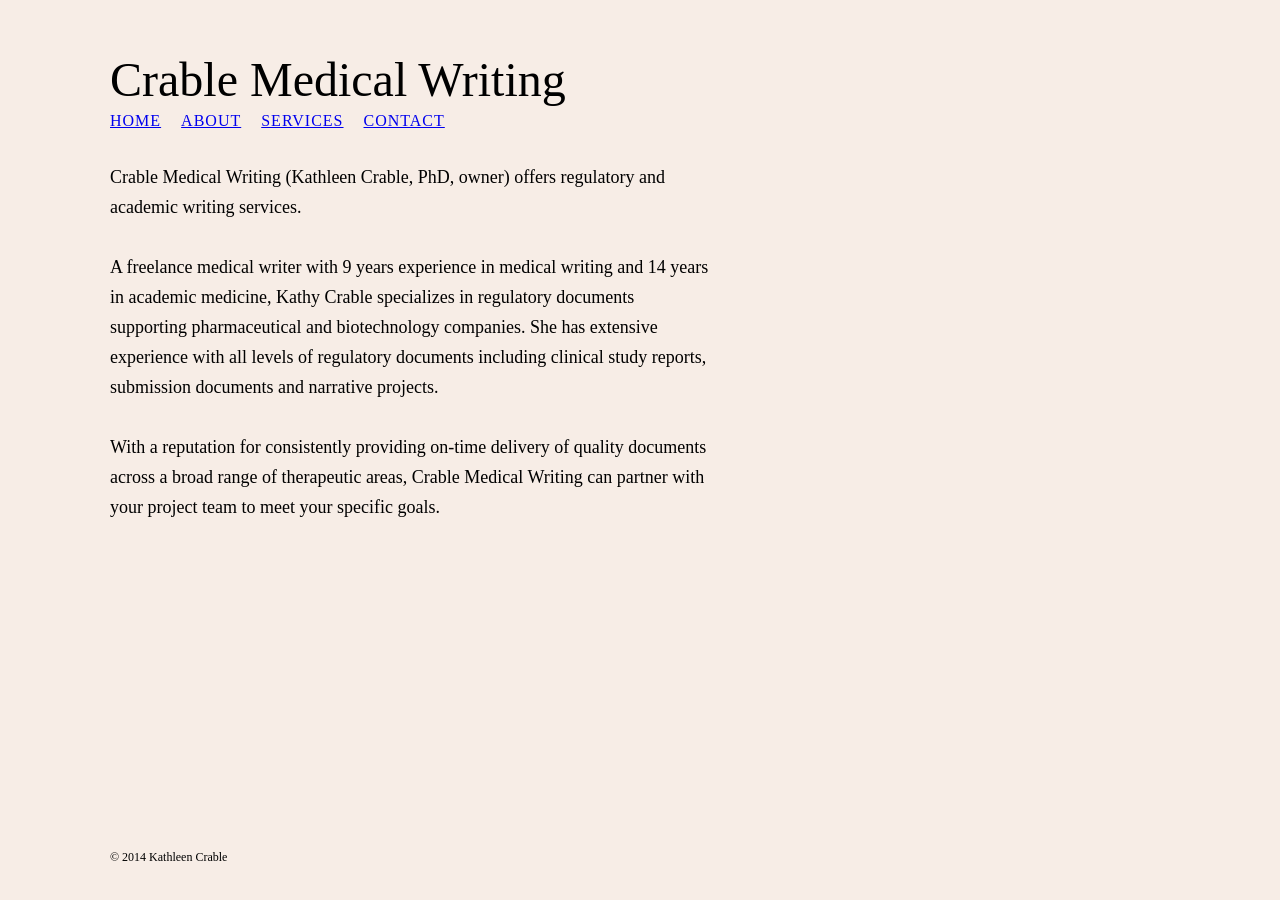
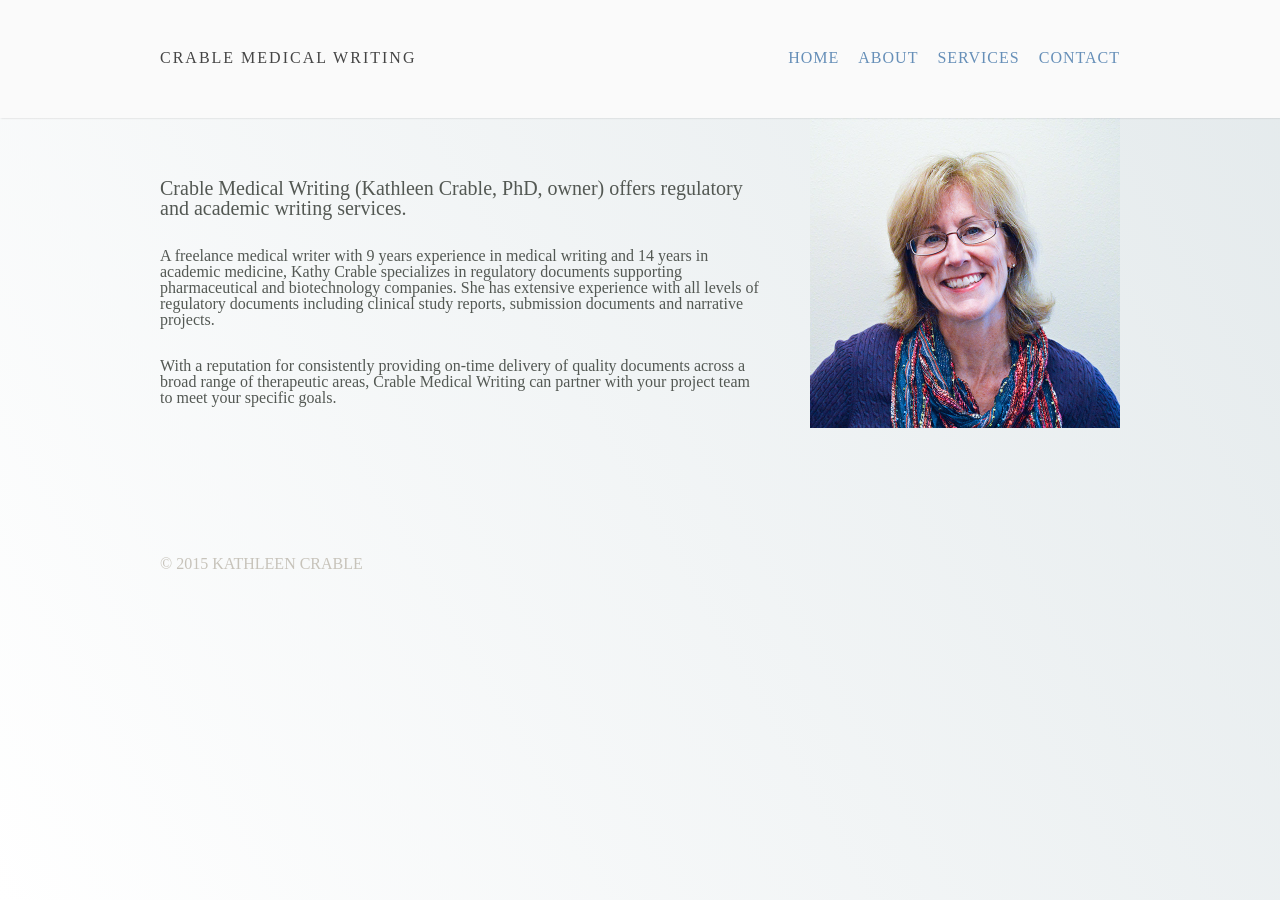
Before and after one commit to diurnalist/crablemedicalwriting.com, a Jekyll site: the page built from index.md, in a window 1280 px wide. Built offline with Jekyll 4.4.1, drawn with Linux system fonts in a browser that asks for light colours; Markdown is read by kramdown in place of the engine named in the settings.

Commit message:
Finishing first pass at styles

```diff
--- a/_config.yml
+++ b/_config.yml
@@ -1,6 +1,16 @@
 safe:    false
 baseurl: ""
 url:     http://www.crablemedicalwriting.com
+
+navigation:
+ - title: Home
+   url: /index.html
+ - title: About
+   url: /about.html
+ - title: Services
+   url: /services.html
+ - title: Contact
+   url: /contact.html
 
 source:      .
 destination: ./_site
--- a/_layouts/default.html
+++ b/_layouts/default.html
@@ -10,11 +10,8 @@
   <!-- Homepage CSS -->
   <link rel="stylesheet" href="/css/screen.css" type="text/css" media="screen, projection" />
 
-  {% if site.typekit %}
-  <!-- Typekit -->
-  <script type="text/javascript" src="http://use.typekit.com/{{ site.typekit }}.js"></script>
-  <script type="text/javascript">try{Typekit.load();}catch(e){}</script>
-  {% endif %}
+  <!-- Custom font -->
+  <link href='http://fonts.googleapis.com/css?family=Bitter:400,700' rel='stylesheet' type='text/css'>
 
   <!-- Page scripts -->
   <script type="text/javascript" src="/js/ender.min.js"></script>
@@ -36,24 +33,28 @@
 </head>
 <body>
 
-<div id="main">
-
   <header class="header">
+    <div class="content-wrapper">
       <h1 class="top-heading">Crable Medical Writing</h1>
       <nav class="top-nav">
-        <a class="top-nav-item" href="/">home</a>
-        <a class="top-nav-item" href="/about.html">about</a>
-        <a class="top-nav-item" href="/services.html">services</a>
-        <a class="top-nav-item" href="/contact.html">contact</a>
+        {% for link in site.navigation %}
+          <a class="top-nav-item {% if page.url contains link.url %}active{% endif %}" href="{{ link.url }}">{{ link.title }}</a>
+        {% endfor %}
       </nav>
+    </div>
   </header>
 
-  <article class="main-content">
-    {{ content }}
-  </article>
+  <div class="page">
+    <div class="content-wrapper">
+      <article class="page-content">
+        {{ content }}
+      </article>
+    </div>
+  </div>
 
-  <footer class="footer">&copy; 2014 Kathleen Crable</footer>
-
+  <div class="content-wrapper">
+    <footer class="footer">&copy; 2015 Kathleen Crable</footer>
+  </div>
 </div>
 
 </body>
--- a/css/screen.css
+++ b/css/screen.css
@@ -2,17 +2,21 @@
 html,body,div,span,applet,object,iframe,h1,h2,h3,h4,h5,h6,p,blockquote,pre,a,abbr,acronym,address,big,cite,code,del,dfn,em,img,ins,kbd,q,s,samp,small,strike,strong,sub,sup,tt,var,b,u,i,center,dl,dt,dd,ol,ul,li,fieldset,form,label,legend,table,caption,tbody,tfoot,thead,tr,th,td,article,aside,canvas,details,embed,figure,figcaption,footer,header,hgroup,menu,nav,output,ruby,section,summary,time,mark,audio,video{border:0;font-size:100%;font:inherit;vertical-align:baseline;margin:0;padding:0}article,aside,details,figcaption,figure,footer,header,hgroup,menu,nav,section{display:block}body{line-height:1}ol,ul{list-style:none}blockquote,q{quotes:none}blockquote:before,blockquote:after,q:before,q:after{content:none}table{border-collapse:collapse;border-spacing:0}
 
 html, body {
-  height: 100%;
-  background-color: #F7EDE6;
+  min-height: 100%;
+}
+
+body {
+  background-color: #fff;
+  background-image: linear-gradient(60deg, #fff, #E4EAEC);
+  background-repeat: no-repeat;
 }
 
 /**
  * Structure
  */
 
-#main {
-  min-height: 100%;
-  width: 1060px;
+.content-wrapper {
+  width: 960px;
   margin: 0 auto;
   position: relative;
 }
@@ -22,11 +26,29 @@ html, body {
  */
 
 .header {
-  padding-top: 50px;
+  background: #fafafa;
+  padding: 50px 0;
+  box-shadow: 1px 0 2px rgba(0,0,0,0.2);
+  position: relative;
+  z-index: 1;
+}
+
+.header:before,
+.header:after {
+    content: " ";
+    display: table;
+}
+
+.header:after {
+    clear: both;
 }
 
 .top-heading {
-  font: 48px/60px serif;
+  float: left;
+  color: #454545;
+  font: bolder 28px/36px 'Bitter' serif;
+  text-transform: uppercase;
+  letter-spacing: 2px;
 }
 
 /**
@@ -35,44 +57,84 @@ html, body {
 
 .top-nav {
   margin-top: 0;
+  float: right;
 }
 
 .top-nav-item {
+  border-bottom: 2px solid transparent;
   display: inline-block;
-  padding: 3px;
-  margin-right: 10px;
+  color: #668fb8;
+  margin-right: 15px;
+  font: 14px/36px 'Bitter' serif;
   text-transform: uppercase;
   letter-spacing: 1px;
+  text-decoration: none;
 }
 
-.top-nav-item:first-child {
-  padding-left: 0;
+.top-nav-item.active {
+  color: #454545;
+}
+
+.top-nav-item:hover {
+  border-bottom: 2px solid #668fb8;
+}
+
+.top-nav-item:last-child {
+  margin-right: 0;
 }
 
 /**
  * Content
  */
 
-.main-content {
-  margin-top: 30px;
-  padding-bottom: 200px;
-  font: 18px/30px serif;
+.page {
+  padding: 30px 0 200px;
 }
 
-.main-content > p {
+.page-content {
+  padding-top: 30px;
+  font: 14px/30px 'Bitter' serif;
+  color: #535853;
+  position: relative;
+}
+
+.page-content > p {
   margin-top: 30px;
   max-width: 600px;
 }
 
-.main-content > h3 {
-  font: bold 24px/36px serif;
-  margin-top: 30px;
+.page-content > p:first-child {
+  font-size: 20px;
 }
 
-.main-content > ul {
+.page-content > h3 {
+  font: bold 18px/30px 'Bitter' serif;
+  margin-top: 30px;
+  text-transform: uppercase;
+  letter-spacing: 2px;
+}
+
+.page-content > ul {
   list-style: disc;
   margin: 30px 0 0 18px;
   max-width: 582px;
+}
+
+.portrait {
+  position: absolute;
+  top: -30px;
+  right: 0;
+  width: 310px;
+  height: 310px;
+}
+
+.portrait > img {
+  width: 100%;
+  height: 100%;
+}
+
+.page-content > :first-child {
+  margin-top: 0;
 }
 
 /**
@@ -83,5 +145,7 @@ html, body {
   position: absolute;
   bottom: 20px;
   height: 30px;
-  font: 12px/14px serif;
+  color: #c7c3ba;
+  font: 10px/14px 'Bitter' serif;
+  text-transform: uppercase;
 }
--- a/index.md
+++ b/index.md
@@ -14,3 +14,7 @@ narrative projects.
 With a reputation for consistently providing on-time delivery of quality documents across
 a broad range of therapeutic areas, Crable Medical Writing can partner with your project
 team to meet your specific goals.
+
+<div class="portrait">
+  <img src="./images/kathy.jpg" alt="Kathy Crable" />
+</div>
```
Also changed, not shown: about.md (+3 -2 lines), contact.md (+1 -2 lines), images/kathy.jpg (added).
